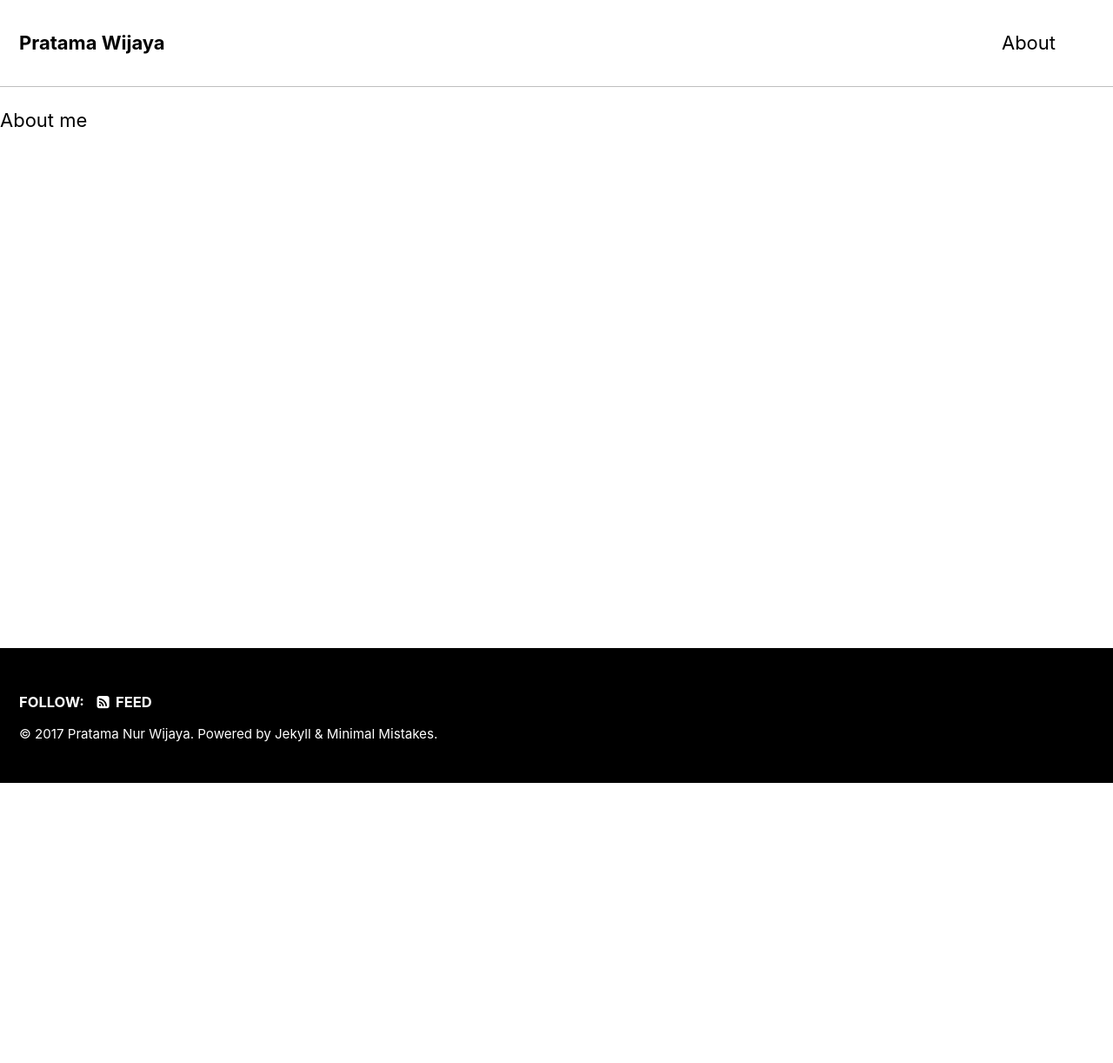
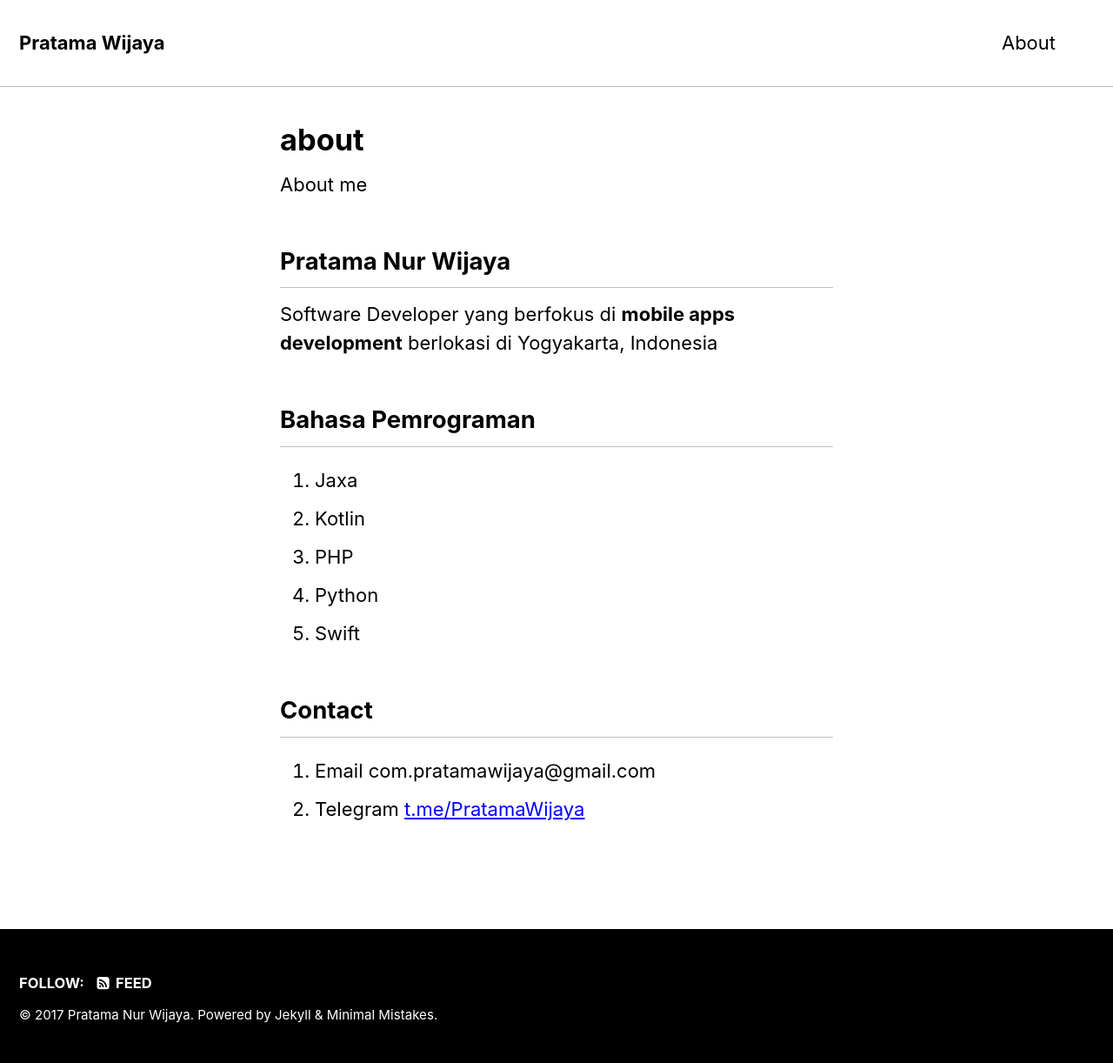
Before and after one commit to pratamawijaya/pratamasite, a Jekyll site: the page built from _pages/about.md, in a window 1280 px wide. Shown: the whole page at 87% size. Built offline with Jekyll 4.4.1, drawn with Linux system fonts in a browser that asks for light colours; our own code applies the rules of GitHub Pages for plain Markdown files; before the commit the page ends 900 px from its top, so only the background shows below that.

Commit message:
edit about

```diff
--- a/_pages/about.md
+++ b/_pages/about.md
@@ -1,6 +1,21 @@
 ---
 title : "about"
 permalink : /about/
+layout: single
 ---
 
 About me
+
+## Pratama Nur Wijaya
+Software Developer yang berfokus di **mobile apps development** berlokasi di Yogyakarta, Indonesia
+
+## Bahasa Pemrograman
+1. Jaxa
+2. Kotlin
+3. PHP
+4. Python
+5. Swift
+
+## Contact
+1. Email com.pratamawijaya@gmail.com
+2. Telegram [t.me/PratamaWijaya](t.me/PratamaWijaya)
```
